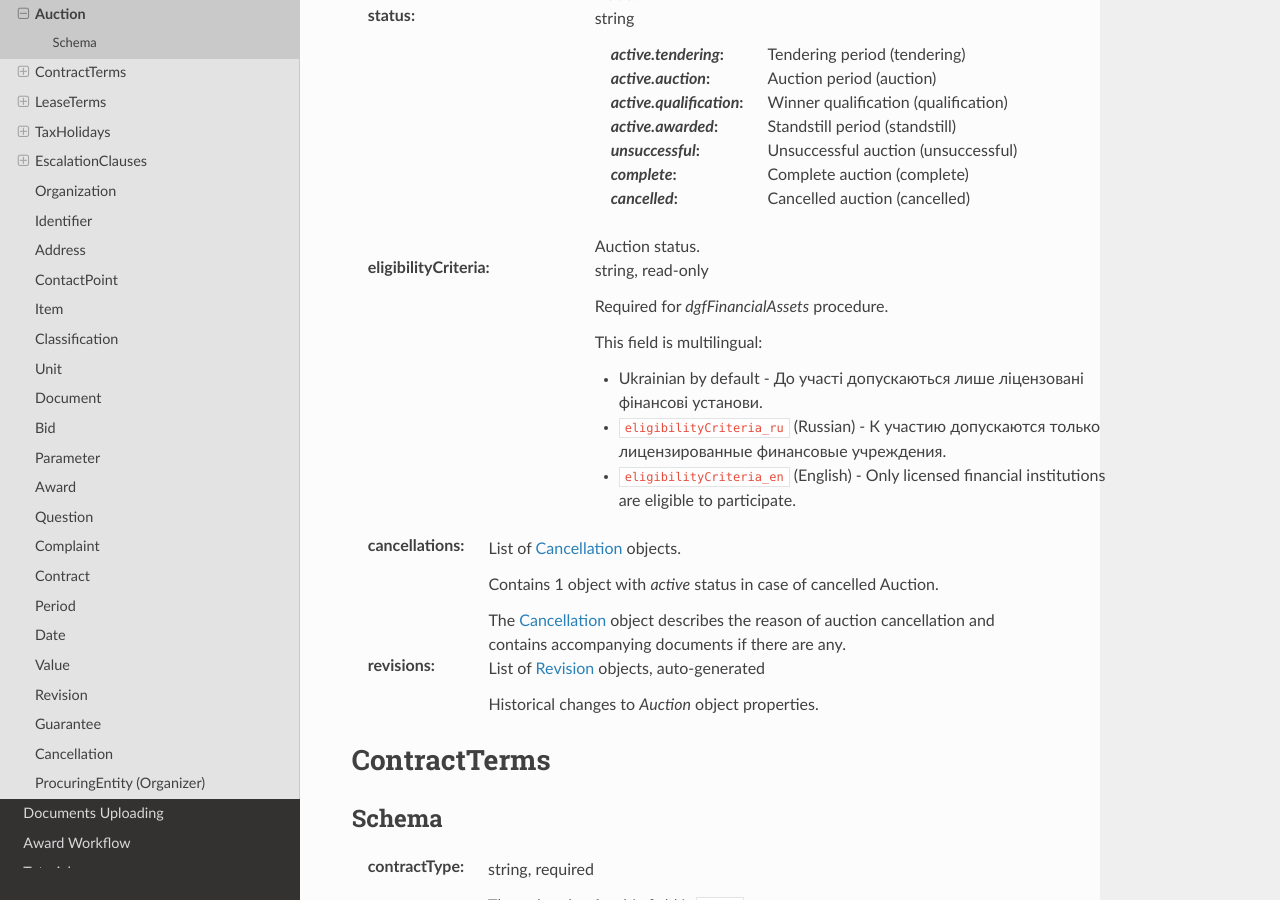
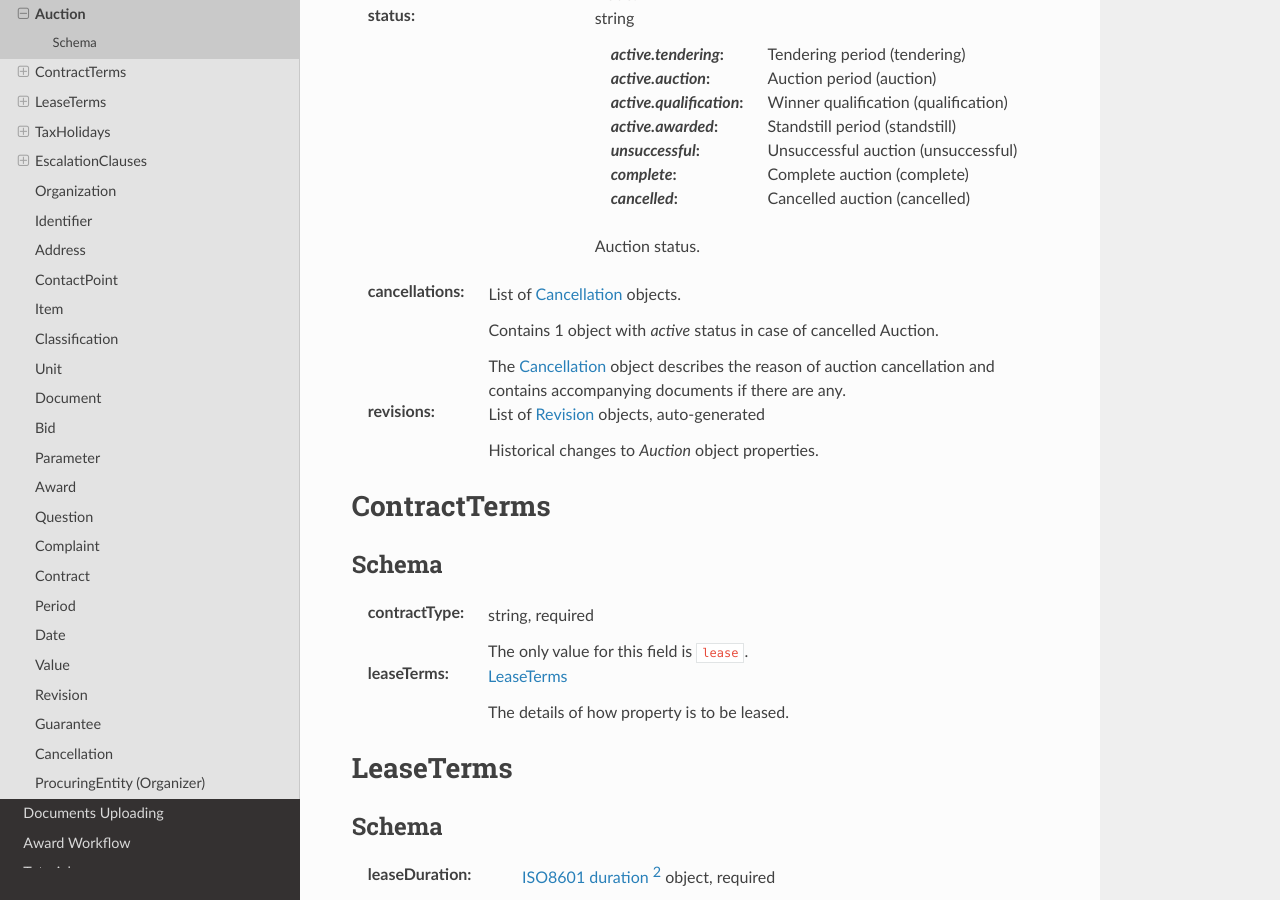
Before and after one commit to raccoongang/openprocurement.auctions.lease, a Sphinx documentation site: the page built from docs/source/standard/auction.rst, in a window 1280 px wide and 900 px high, scrolled down 2399 px. Built offline with Sphinx 7.4.7 and the Read the Docs theme 2.0.0, drawn with Linux system fonts in a browser that asks for light colours.

Commit message:
deep cleanup

```diff
--- a/docs/source/standard/auction.rst
+++ b/docs/source/standard/auction.rst
@@ -175,19 +175,6 @@ Schema
 
    Auction status.
 
-:eligibilityCriteria:
-    string, read-only
-
-    Required for `dgfFinancialAssets` procedure.
-
-    This field is multilingual:
-
-    * Ukrainian by default - До участі допускаються лише ліцензовані фінансові установи.
-
-    * ``eligibilityCriteria_ru`` (Russian) - К участию допускаются только лицензированные финансовые учреждения.
-
-    * ``eligibilityCriteria_en`` (English) - Only licensed financial institutions are eligible to participate.
-
 .. :lots:
    List of :ref:`lot` objects.
 
--- a/docs/source/standard/item.rst
+++ b/docs/source/standard/item.rst
@@ -18,7 +18,7 @@ Schema
     string, multilingual, required
 
     |ocdsDescription|
-    A description of the goods, services to be provided.
+    A description of the property to be leased.
 
     Auction subject / asset description.
 
@@ -47,7 +47,7 @@ Schema
     :ref:`Unit`
 
     |ocdsDescription|
-    Description of the unit which the good comes in e.g.  hours, kilograms.
+    Description of the unit which the property comes in.
     Made up of a unit name, and the value of a single unit.
 
 :quantity:
```
